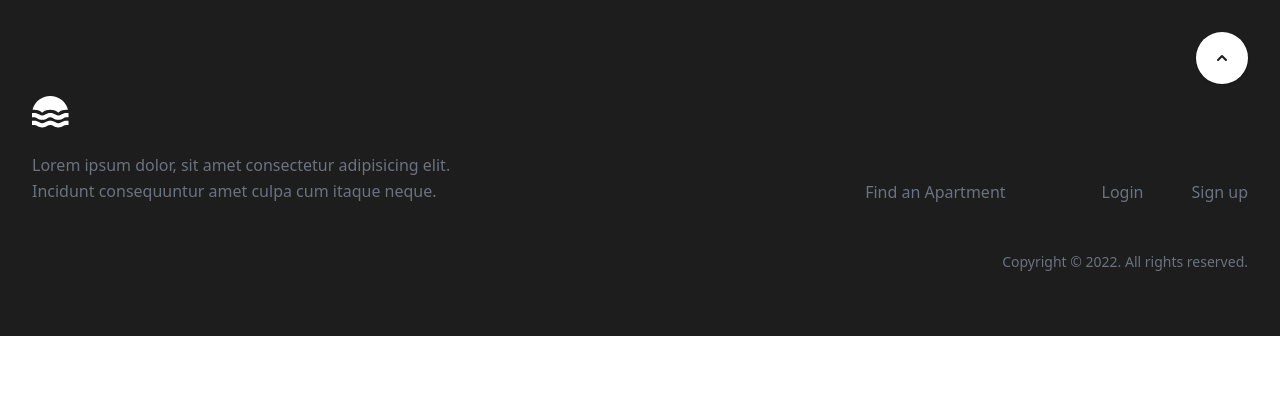
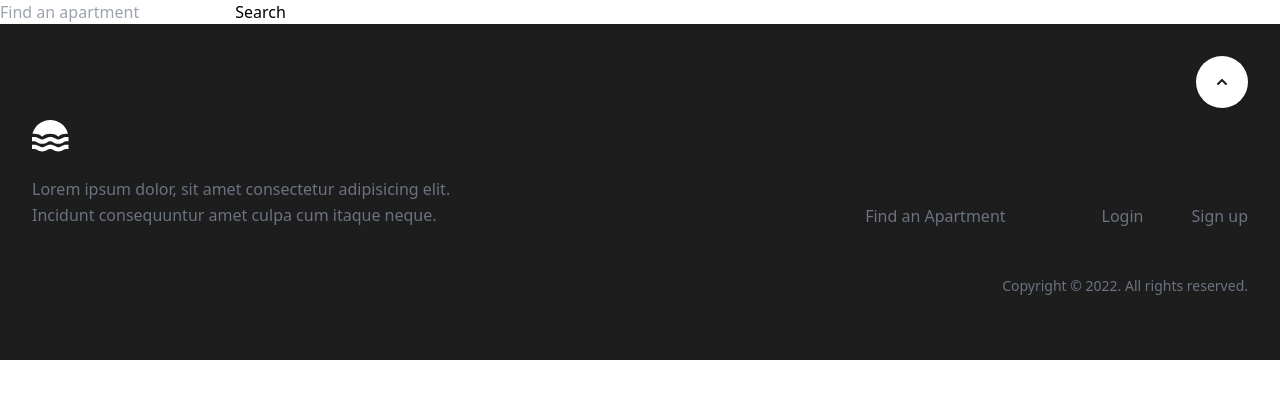
Before and after one commit to HarunaDev/realtor-marketplace, a Django app: page /listings/ in a window 1280 px wide. Shown: the part 80-479 px from the top of the page. Run offline with Django 5.2, Linux system fonts and the light colour scheme; data that the repository does not hold is empty; some libraries are stand-ins or nearby versions.

Commit message:
created form that takes query from users

```diff
--- a/realagent/listing/templates/listing/listings.html
+++ b/realagent/listing/templates/listing/listings.html
@@ -5,6 +5,11 @@
 {% endblock %}
 
 {% block content %}
+<form action="{% url 'listing:listings' %}" method="get">
+    <input type="text" name="query" value="{{ query }}" placeholder="Find an apartment">
+
+    <button>Search</button>
+</form>
 
 {% for property in listings %}
 <img src="{{property.thumbnail.url}}" alt="{{property.title}}">
```
